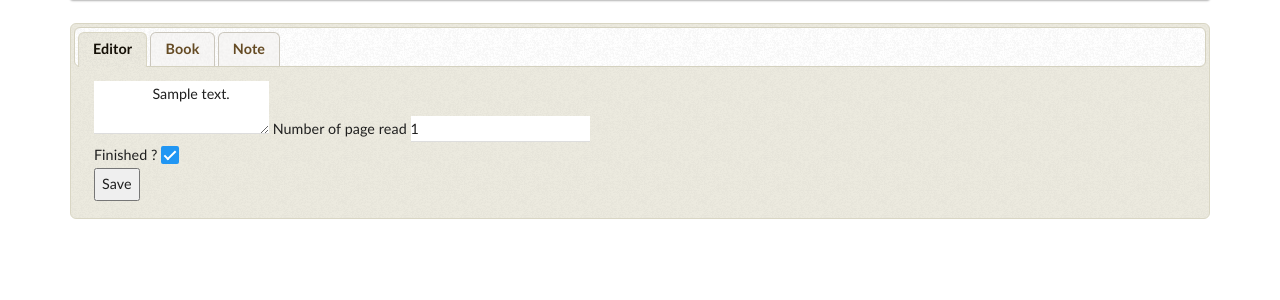
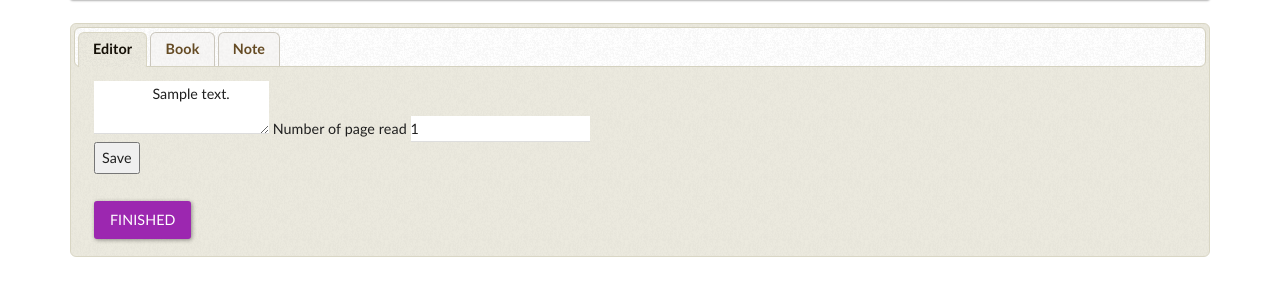
Before and after one commit to pyprism/Hiren-Books, a Django app: a page that uses templates/book.html in a window 1280 px wide, after a click on "Editor". Shown: the part 64-364 px from the top of the page. Run offline with Django 3.2, Linux system fonts and the light colour scheme; a user stored in the database is signed in; tables that the repository leaves empty hold one stand-in row (values such as "Sample post"); some libraries are stand-ins or nearby versions.

Commit message:
update html

```diff
--- a/templates/book.html
+++ b/templates/book.html
@@ -14,12 +14,16 @@
                 <level>Number of page read</level>
                 <input type="number" name="page_no" value="{{ book.page_no }}" >
                 <br/>
-                <level>Finished ?</level>
-                <input type="checkbox" name="finished" checked="">
-                <br/>
                 <input class="button" type="submit" value="Save" />
             </form>
+            <br>
+            {% if book.finished %}
+            <button type="button" class="btn btn-info">Finished</button>
+            {% else %}
+                <a href="finished"><button type="button" class="btn btn-info">Reading</button> </a>
+            {% endif %}
         </div>
+
         <div id="tabs-2">
             <form method="get" action="{{ book_file }}">
                 <button type="submit">Read the  pdf!</button>
@@ -28,7 +32,9 @@
 
         <div id="tabs-3">
             <h5>
+                {% autoescape off %}
                 Note: {{ book.note }}
+                {% endautoescape %}
             </h5>
             <h5>
                 Page read: {{ book.page_no }}
```
